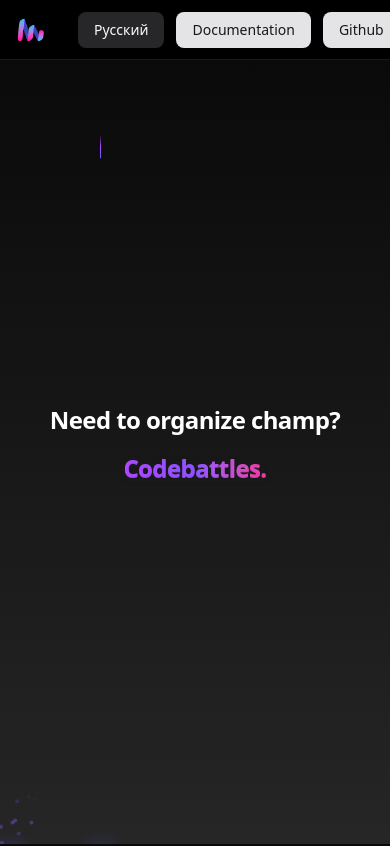
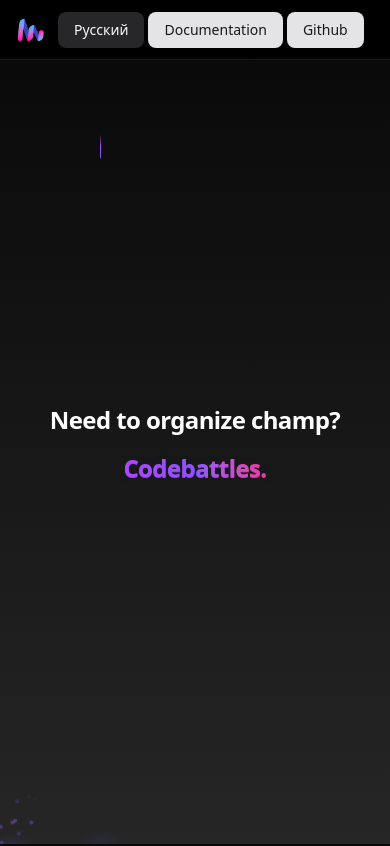
Before and after one commit to doctorixx/codebattles-landing, a Next.js app: page /docs in a window 390 px wide. Shown: the top 846 px of the page. Built offline with nearby package versions, Linux system fonts and the light colour scheme.

Commit message:
fix 2nd mobile adaptive

```diff
--- a/src/components/NavBar.jsx
+++ b/src/components/NavBar.jsx
@@ -41,8 +41,8 @@
             {/* For mobile */}
             <nav className="flex sm:hidden h-15 items-center justify-between p-4 border-b bg-black text-white shadow-sm">
                 {/* Левая часть: иконка */}
-                <div className="flex items-center gap-3">
-                    <Image src="/logo200.png" alt="logo" height="30" width="30" className="mr-5"/>
+                <div className="flex items-center gap-1">
+                    <Image src="/logo200.png" alt="logo" height="30" width="30" className="mr-2"/>
                     {LangButton}
                     {DocsButton}
                     {GithubButton}
```
